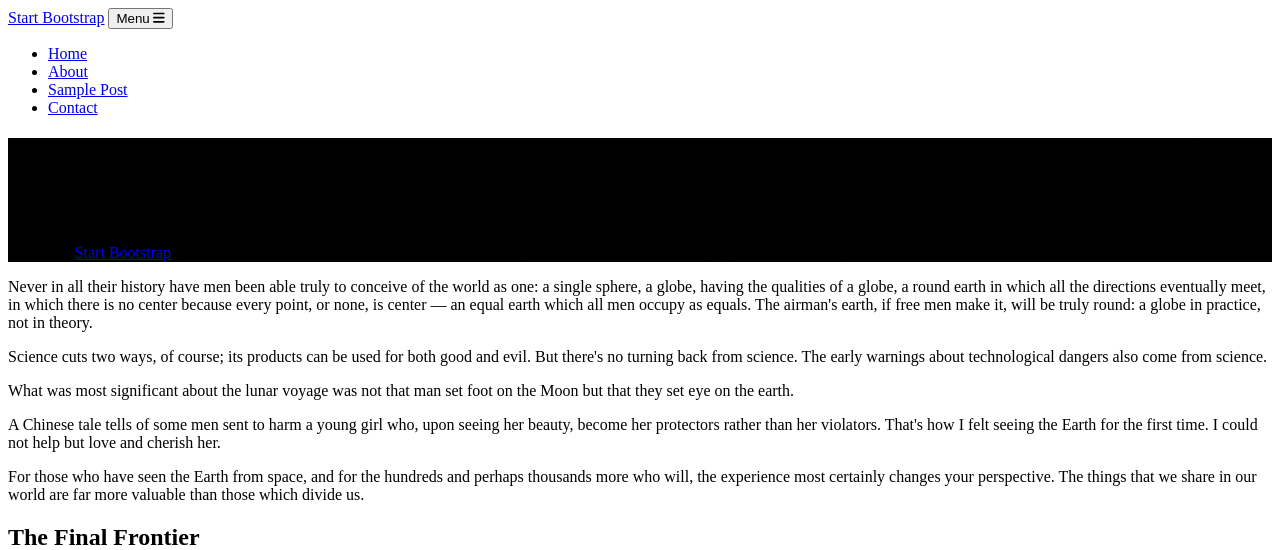
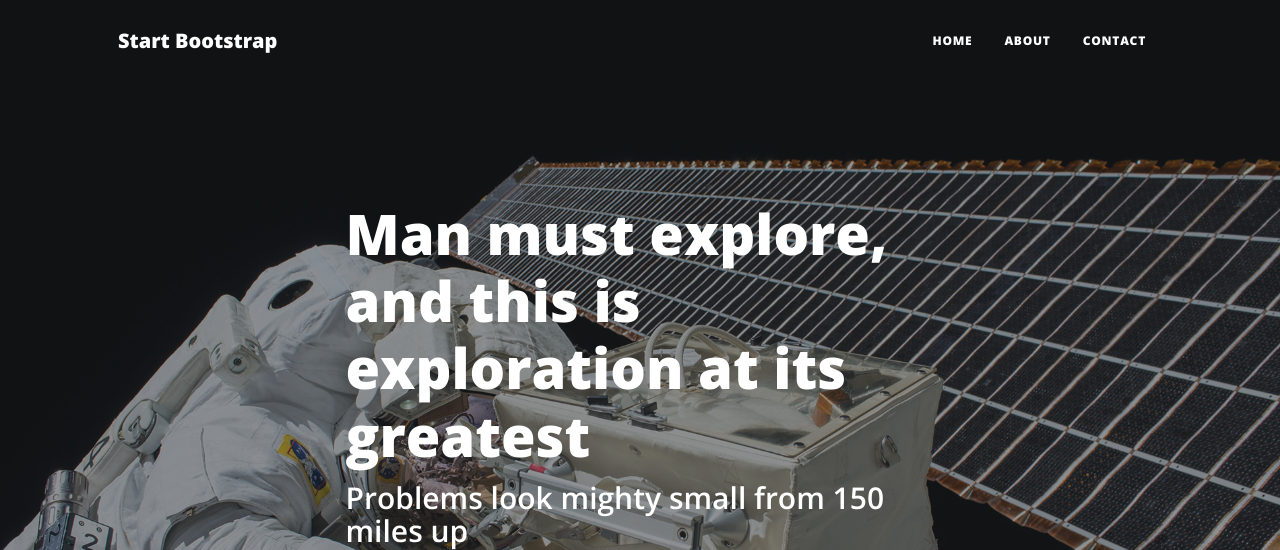
Before and after one commit to NoahThomlison/100-days-of-python, a Flask app: template day-59/templates/post.html in a window 1280 px wide. Shown: the top 550 px of the page. Run offline with Flask 2, Linux system fonts and the light colour scheme; the template is opened without the code that fills it, so the values that code supplies are empty; some libraries are stand-ins or nearby versions.

Commit message:
refacotrs code

```diff
--- a/day-59/server.py
+++ b/day-59/server.py
@@ -5,7 +5,7 @@
 
 @app.route('/')
 def home():
-    url = "https://api.npoint.io/c790b4d5cab58020d391"
+    url = "https://api.npoint.io/02d5e286e053bdcf0a39"
     posts = requests.get(url).json()
     return render_template("index.html", posts=posts)
 
@@ -19,7 +19,7 @@
 
 @app.route("/post/<int:index>")
 def show_post(index):
-    url = "https://api.npoint.io/c790b4d5cab58020d391"
+    url = "https://api.npoint.io/02d5e286e053bdcf0a39"
     posts = requests.get(url).json()
     requested_post = None
     for blog_post in posts:
--- a/day-59/templates/about.html
+++ b/day-59/templates/about.html
@@ -51,6 +51,6 @@
         <!-- Bootstrap core JS-->
         <script src="https://cdn.jsdelivr.net/npm/bootstrap@5.1.3/dist/js/bootstrap.bundle.min.js"></script>
         <!-- Core theme JS-->
-        <script src="js/scripts.js"></script>
+        <script src="/static/js/scripts.js"></script>
     </body>
 </html>
--- a/day-59/templates/contact.html
+++ b/day-59/templates/contact.html
@@ -101,7 +101,7 @@
         <!-- Bootstrap core JS-->
         <script src="https://cdn.jsdelivr.net/npm/bootstrap@5.1.3/dist/js/bootstrap.bundle.min.js"></script>
         <!-- Core theme JS-->
-        <script src="js/scripts.js"></script>
+        <script src="/static/js/scripts.js"></script>
         <!-- * * * * * * * * * * * * * * * * * * * * * * * * * * * * * * * * * * * * * * * *-->
         <!-- * *                               SB Forms JS                               * *-->
         <!-- * * Activate your form at https://startbootstrap.com/solution/contact-forms * *-->
--- a/day-59/templates/index.html
+++ b/day-59/templates/index.html
@@ -41,7 +41,8 @@
                     <!-- Post preview-->
                     {% for post in posts %}
                         <div class="post-preview">
-                            <a href="{‌{ url_for('show_post', index=post.id) }}">
+                            <h1>{{post["id"]}}</h1>
+                            <a href='{‌{ url_for("show_post", index=1) }}'>
                                 <h2 class="post-title">{{post["title"]}}</h2>
                                 <h3 class="post-subtitle">{{post["subtitle"]}}</h3>
                             </a>
--- a/day-59/templates/post.html
+++ b/day-59/templates/post.html
@@ -13,27 +13,12 @@
         <link href="https://fonts.googleapis.com/css?family=Lora:400,700,400italic,700italic" rel="stylesheet" type="text/css" />
         <link href="https://fonts.googleapis.com/css?family=Open+Sans:300italic,400italic,600italic,700italic,800italic,400,300,600,700,800" rel="stylesheet" type="text/css" />
         <!-- Core theme CSS (includes Bootstrap)-->
-        <link href="css/styles.css" rel="stylesheet" />
+        <link href="static/css/styles.css" rel="stylesheet" />
     </head>
     <body>
         <!-- Navigation-->
-        <nav class="navbar navbar-expand-lg navbar-light" id="mainNav">
-            <div class="container px-4 px-lg-5">
-                <a class="navbar-brand" href="index.html">Start Bootstrap</a>
-                <button class="navbar-toggler" type="button" data-bs-toggle="collapse" data-bs-target="#navbarResponsive" aria-controls="navbarResponsive" aria-expanded="false" aria-label="Toggle navigation">
-                    Menu
-                    <i class="fas fa-bars"></i>
-                </button>
-                <div class="collapse navbar-collapse" id="navbarResponsive">
-                    <ul class="navbar-nav ms-auto py-4 py-lg-0">
-                        <li class="nav-item"><a class="nav-link px-lg-3 py-3 py-lg-4" href="index.html">Home</a></li>
-                        <li class="nav-item"><a class="nav-link px-lg-3 py-3 py-lg-4" href="about.html">About</a></li>
-                        <li class="nav-item"><a class="nav-link px-lg-3 py-3 py-lg-4" href="post.html">Sample Post</a></li>
-                        <li class="nav-item"><a class="nav-link px-lg-3 py-3 py-lg-4" href="contact.html">Contact</a></li>
-                    </ul>
-                </div>
-            </div>
-        </nav>
+        {% include "header.html" %}
+
         <!-- Page Header-->
         <header class="masthead" style="background-image: url('assets/img/post-bg.jpg')">
             <div class="container position-relative px-4 px-lg-5">
@@ -83,45 +68,13 @@
                 </div>
             </div>
         </article>
+
         <!-- Footer-->
-        <footer class="border-top">
-            <div class="container px-4 px-lg-5">
-                <div class="row gx-4 gx-lg-5 justify-content-center">
-                    <div class="col-md-10 col-lg-8 col-xl-7">
-                        <ul class="list-inline text-center">
-                            <li class="list-inline-item">
-                                <a href="#!">
-                                    <span class="fa-stack fa-lg">
-                                        <i class="fas fa-circle fa-stack-2x"></i>
-                                        <i class="fab fa-twitter fa-stack-1x fa-inverse"></i>
-                                    </span>
-                                </a>
-                            </li>
-                            <li class="list-inline-item">
-                                <a href="#!">
-                                    <span class="fa-stack fa-lg">
-                                        <i class="fas fa-circle fa-stack-2x"></i>
-                                        <i class="fab fa-facebook-f fa-stack-1x fa-inverse"></i>
-                                    </span>
-                                </a>
-                            </li>
-                            <li class="list-inline-item">
-                                <a href="#!">
-                                    <span class="fa-stack fa-lg">
-                                        <i class="fas fa-circle fa-stack-2x"></i>
-                                        <i class="fab fa-github fa-stack-1x fa-inverse"></i>
-                                    </span>
-                                </a>
-                            </li>
-                        </ul>
-                        <div class="small text-center text-muted fst-italic">Copyright &copy; Your Website 2022</div>
-                    </div>
-                </div>
-            </div>
-        </footer>
+        {% include "footer.html" %}
+
         <!-- Bootstrap core JS-->
         <script src="https://cdn.jsdelivr.net/npm/bootstrap@5.1.3/dist/js/bootstrap.bundle.min.js"></script>
         <!-- Core theme JS-->
-        <script src="js/scripts.js"></script>
+        <script src="/static/js/scripts.js"></script>
     </body>
 </html>
```
